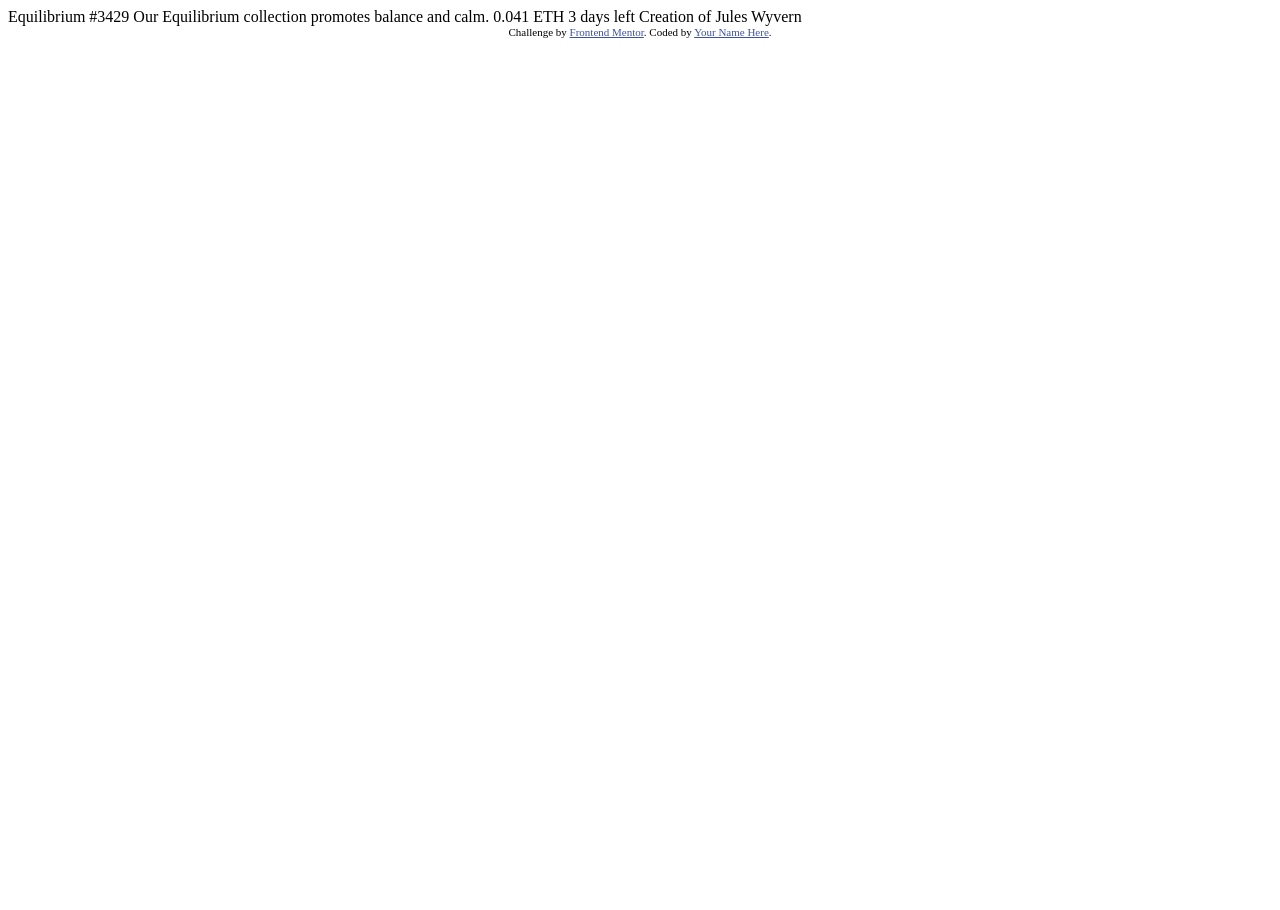
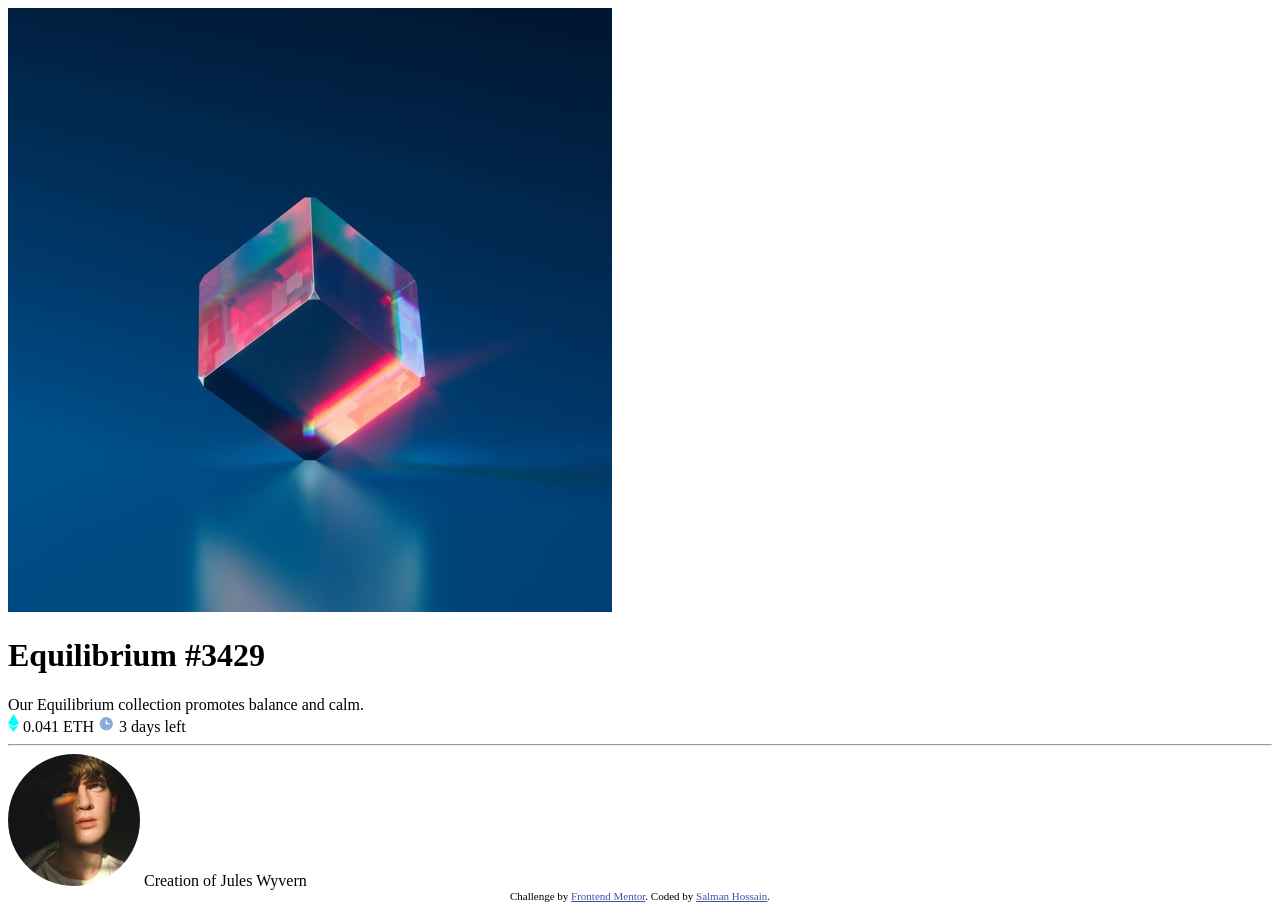
Before and after one commit to defunSM/nft-preview-card-component, a plain HTML site: page index.html in a window 1280 px wide. Before the commit the page ends 800 px from the top, so only its background shows below. Drawn offline with Linux system fonts and the light colour scheme.

Commit message:
add: layout of index.html

```diff
--- a/index.html
+++ b/index.html
@@ -5,7 +5,7 @@
   <meta name="viewport" content="width=device-width, initial-scale=1.0"> <!-- displays site properly based on user's device -->
 
   <link rel="icon" type="image/png" sizes="32x32" href="./images/favicon-32x32.png">
-
+  <link rel="stylesheet" src="styles.css">
   <title>Frontend Mentor | NFT preview card component</title>
 
   <!-- Feel free to remove these styles or customise in your own stylesheet 👍 -->
@@ -15,19 +15,38 @@
   </style>
 </head>
 <body>
+  <div class="layer-1">
+    <div class="layer-2">
+      <div class="layer-3">
+        <img src="images/image-equilibrium.jpg" alt="equilibrium">
+        <h1>
+          Equilibrium #3429
+        </h1>
+        <div class="description">
+          Our Equilibrium collection promotes balance and calm.
+        </div>
+        <div class="eth-amount">
+          <img src="images/icon-ethereum.svg">
+          0.041 ETH
 
-  Equilibrium #3429
+          <img src="images/icon-clock.svg" alt="clock">
+          3 days left
+        </div>
+        <hr>
+        <div>
+          <img src="images/image-avatar.png" alt="avatar">
+          Creation of <span id="bold">Jules Wyvern
+</span>
+        </div>
 
-  Our Equilibrium collection promotes balance and calm.
 
-  0.041 ETH
-  3 days left
+      </div>
+    </div>
+  </div>
 
-  Creation of Jules Wyvern
-
-  <div class="attribution">
+    <div class="attribution">
     Challenge by <a href="https://www.frontendmentor.io?ref=challenge" target="_blank">Frontend Mentor</a>.
-    Coded by <a href="#">Your Name Here</a>.
+    Coded by <a href="#">Salman Hossain</a>.
   </div>
 </body>
 </html>
```
Also changed, not shown: styles.css (added).
